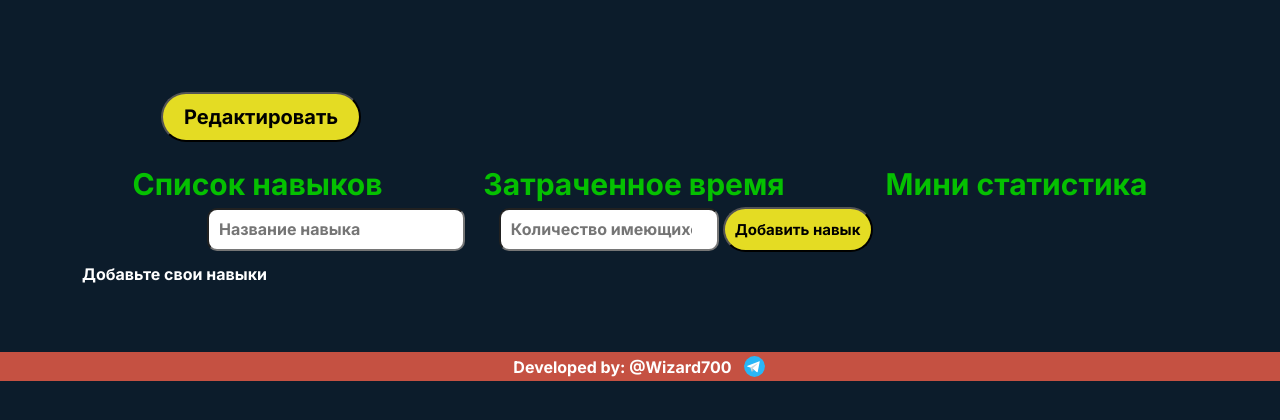
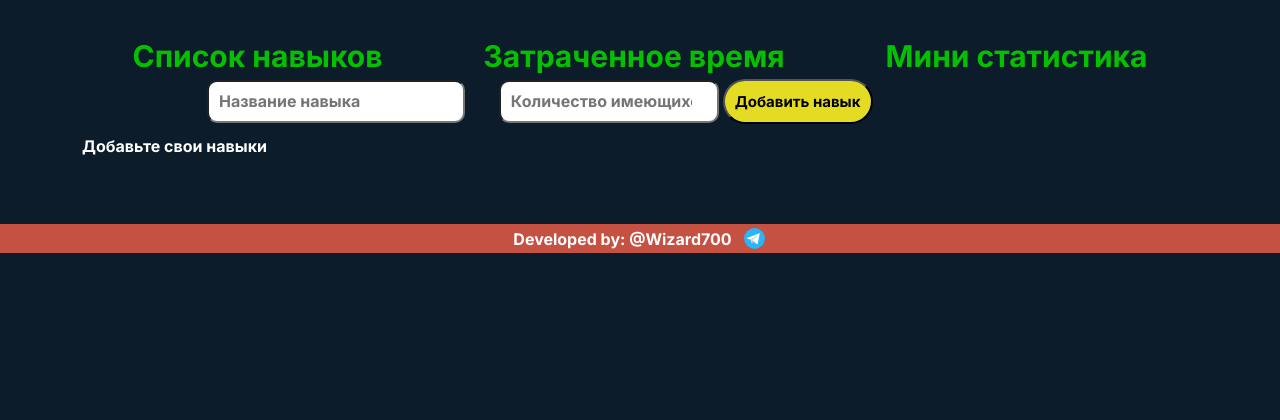
Before and after one commit to Rinat7002/SkillTimeTracker, a Flask app: template skilltrackerapp/templates/skills-page.html in a window 1280 px wide. Shown: the part 144-564 px from the top of the page. Run offline with Flask 3, Linux system fonts and the light colour scheme; the template is opened without the code that fills it, so the values that code supplies are empty.

Commit message:
добавил <br>

```diff
--- a/skilltrackerapp/templates/skills-page.html
+++ b/skilltrackerapp/templates/skills-page.html
@@ -9,7 +9,8 @@
 <main id="my-skills">
 <div class="section-skills">
     <div class="container">
-        <button class="btn-edit">Редактировать</button>
+        <!-- <button class="btn-edit">Редактировать</button> -->
+        <br>
         <div class="list-s">
             <div class="list-skills">
                 Список навыков
```
